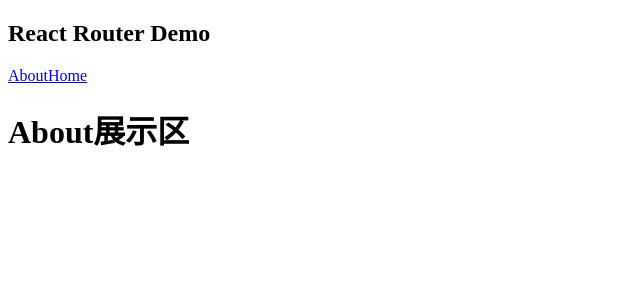
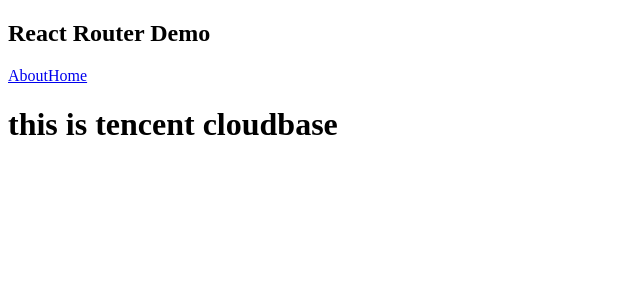
Before and after one commit to scypurple/testrouter-app, a React (Create React App) app: page /about in a window 1280 px wide. Shown: the top 300 px of the page, without its empty margins (0-640 px from the left). Built offline with nearby package versions, Linux system fonts and the light colour scheme; the HTML template or start-up script is replaced by a standard one.

Commit message:
test auto deployment

```diff
--- a/src/pages/About/index.jsx
+++ b/src/pages/About/index.jsx
@@ -3,7 +3,7 @@
 export default class About extends Component {
   render() {
     return (
-      <h1>About展示区</h1>
+      <h1>this is tencent cloudbase</h1>
     )
   }
 }
```
